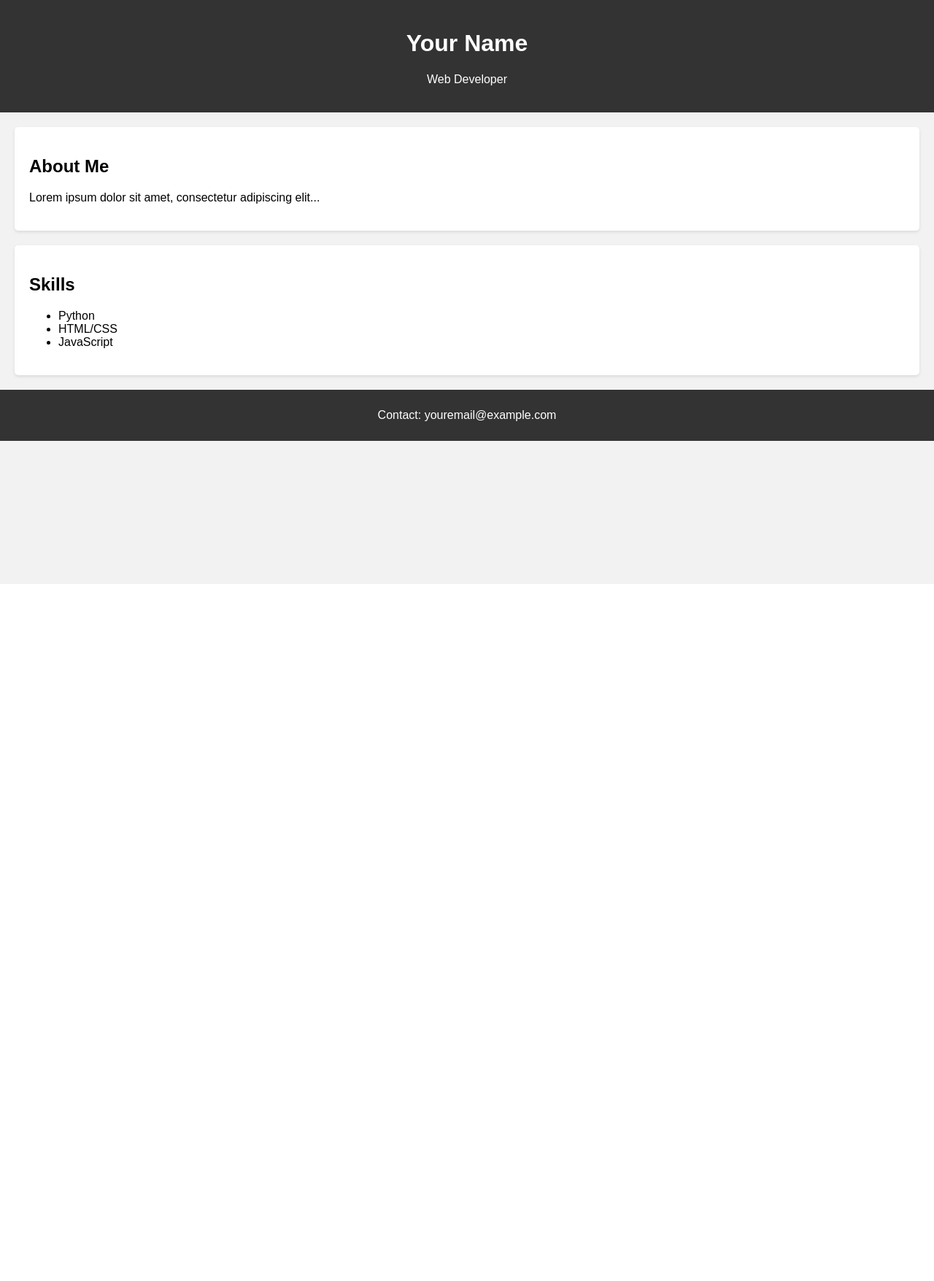
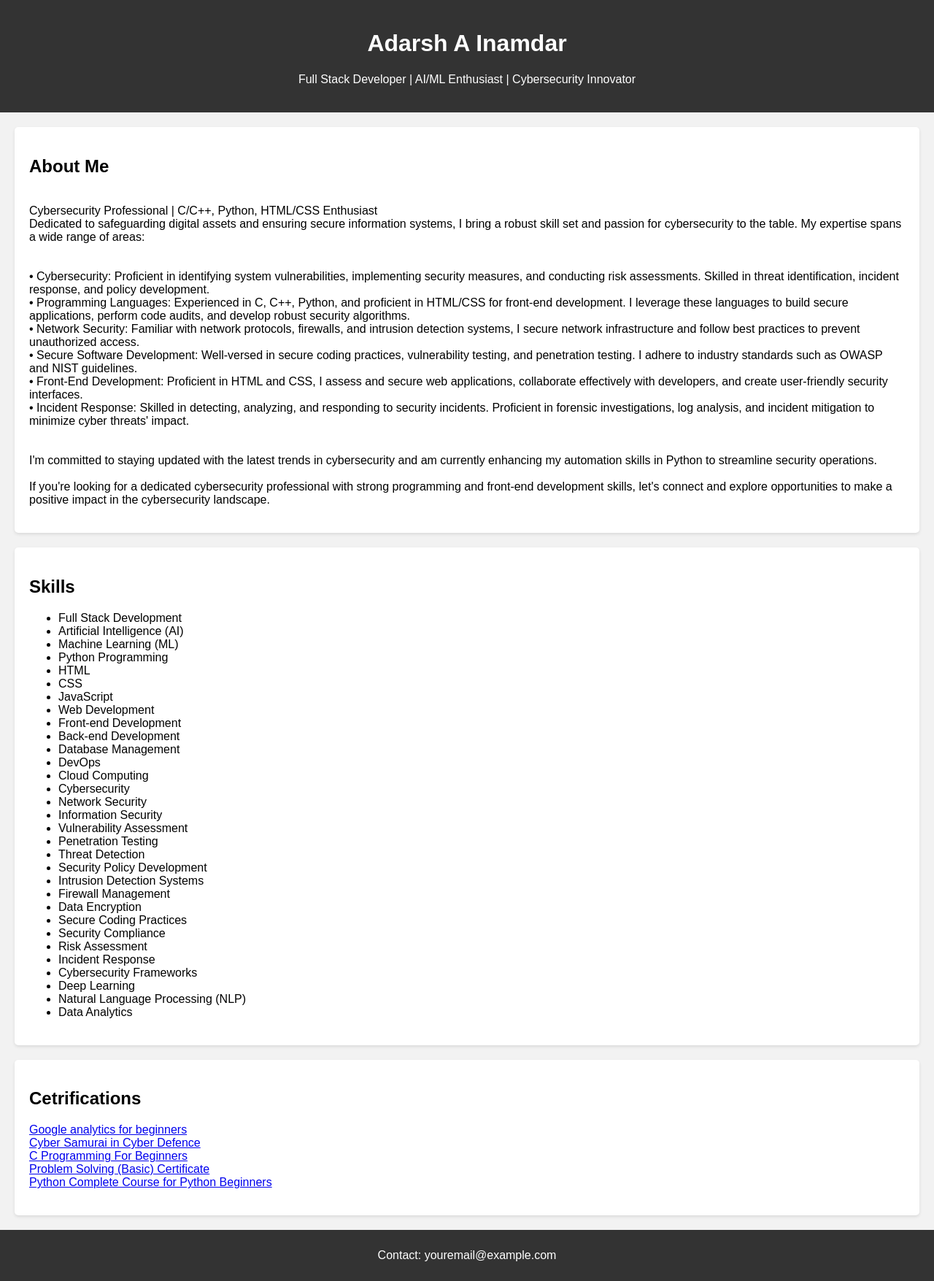
Before and after one commit to Adarsh-A-Inamdar/Profile_website, a Flask app: page / in a window 1280 px wide. Shown: the whole page at 73% size. Before the commit the page ends 800 px from the top, so only its background shows below. Run offline with Flask 3, Linux system fonts and the light colour scheme.

Commit message:
added content

```diff
--- a/templates/index.html
+++ b/templates/index.html
@@ -8,20 +8,82 @@
 </head>
 <body>
     <header>
-        <h1>Your Name</h1>
-        <p>Web Developer</p>
+        <h1>Adarsh A Inamdar</h1>
+        <p>Full Stack Developer | AI/ML Enthusiast | Cybersecurity Innovator</p>
     </header>
     <section>
         <h2>About Me</h2>
-        <p>Lorem ipsum dolor sit amet, consectetur adipiscing elit...</p>
+        <p><br>
+            Cybersecurity Professional | C/C++, Python, HTML/CSS Enthusiast<br>
+
+Dedicated to safeguarding digital assets and ensuring secure information systems, I bring a robust skill set and passion for cybersecurity to the table. My expertise spans a wide range of areas:<br>
+<br><br>
+• Cybersecurity: Proficient in identifying system vulnerabilities, implementing security measures, and conducting risk assessments. Skilled in threat identification, incident response, and policy development.
+<br>
+• Programming Languages: Experienced in C, C++, Python, and proficient in HTML/CSS for front-end development. I leverage these languages to build secure applications, perform code audits, and develop robust security algorithms.
+<br>
+• Network Security: Familiar with network protocols, firewalls, and intrusion detection systems, I secure network infrastructure and follow best practices to prevent unauthorized access.
+<br>
+• Secure Software Development: Well-versed in secure coding practices, vulnerability testing, and penetration testing. I adhere to industry standards such as OWASP and NIST guidelines.
+<br>
+• Front-End Development: Proficient in HTML and CSS, I assess and secure web applications, collaborate effectively with developers, and create user-friendly security interfaces.
+<br>
+• Incident Response: Skilled in detecting, analyzing, and responding to security incidents. Proficient in forensic investigations, log analysis, and incident mitigation to minimize cyber threats' impact.
+<br><br><br>
+I'm committed to staying updated with the latest trends in cybersecurity and am currently enhancing my automation skills in Python to streamline security operations.
+<br><br>
+If you're looking for a dedicated cybersecurity professional with strong programming and front-end development skills, let's connect and explore opportunities to make a positive impact in the cybersecurity landscape.<br>
+        </p>
     </section>
     <section>
         <h2>Skills</h2>
         <ul>
-            <li>Python</li>
-            <li>HTML/CSS</li>
-            <li>JavaScript</li>
+            <li>Full Stack Development</li>
+            <li>Artificial Intelligence (AI) </li>
+            <li> Machine Learning (ML) </li>
+            <li> Python Programming</li>
+            <li> HTML</li>
+            <li> CSS </li>
+            <li> JavaScript</li>
+            <li> Web Development</li>
+            <li> Front-end Development</li>
+            <li> Back-end Development</li>
+            <li> Database Management</li>
+            <li> DevOps</li>
+            <li> Cloud Computing  </li>
+            <li> Cybersecurity</li>
+            <li> Network Security</li>
+            <li> Information Security</li>
+            <li> Vulnerability Assessment</li>
+            <li> Penetration Testing</li>
+            <li> Threat Detection</li>
+            <li> Security Policy Development</li>
+            <li> Intrusion Detection Systems  </li>
+            <li> Firewall Management</li>
+            <li> Data Encryption</li>
+            <li> Secure Coding Practices</li>
+            <li> Security Compliance </li>
+            <li> Risk Assessment</li>
+            <li> Incident Response</li>
+            <li> Cybersecurity Frameworks </li>
+            <li> Deep Learning</li>
+            <li> Natural Language Processing (NLP) </li>
+            <li> Data Analytics</li>
+
+
         </ul>
+    </section>
+    <section>
+        <h2>
+            Cetrifications
+        </h2>
+        <p Class="">
+            <a href="https://analytics.google.com/analytics/academy/certificate/YaclHWPrTVKu8zaxmHUrzg">Google analytics for beginners</a><br>
+            <a href="https://drive.google.com/file/d/1vevaF4Tn5C-6xeP446h0Sp4yUZG_3I3v/view?usp=share_link">Cyber Samurai in Cyber Defence</a><br>
+            <a href="https://www.udemy.com/certificate/UC-da04fcbe-d681-44c4-a838-57c89970a06b/">C Programming For Beginners</a><br>
+            <a href="https://www.hackerrank.com/certificates/b02529e81100">Problem Solving (Basic) Certificate</a><br>
+            <a href="https://www.udemy.com/certificate/UC-b922d592-ed87-4e6c-a51d-da056666af8d/">Python Complete Course for Python Beginners</a><br>
+        </p>
     </section>
     <footer>
         <p>Contact: youremail@example.com</p>
```
